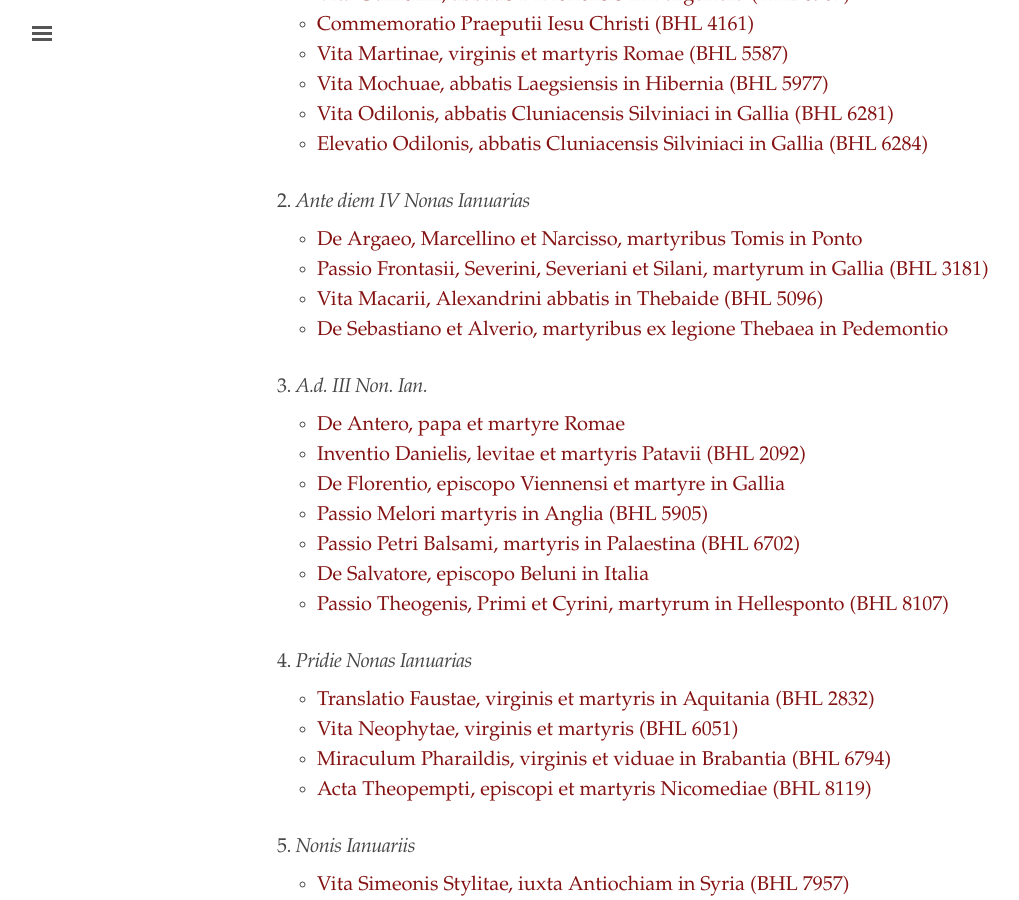
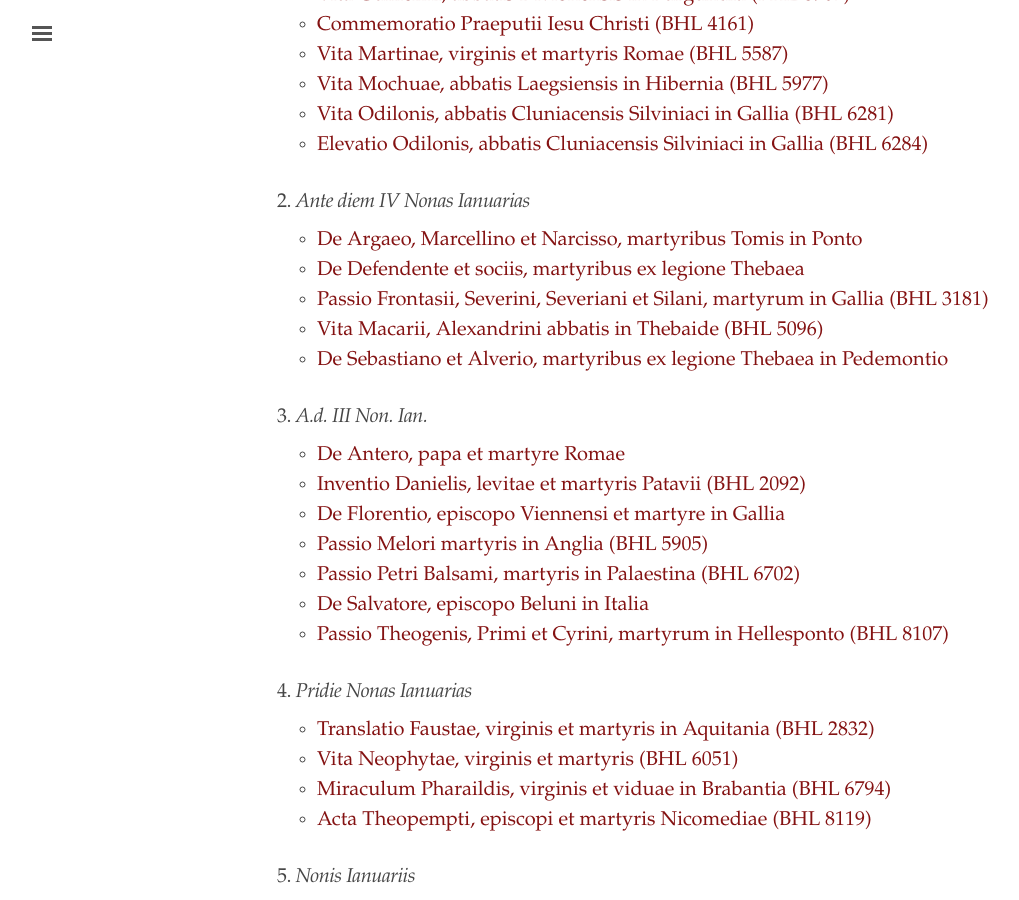
Before and after one commit to cjkoepke1/latin-hagiography, a Jekyll site: the page built from index.md, in a window 1280 px wide and 900 px high, scrolled down 745 px. Shown: the whole window, without its empty margins (3-1022 px from the left). Built offline with Jekyll 4.4.1, drawn with Linux system fonts in a browser that asks for light colours.

Commit message:
Added De Defendente et sociis

```diff
--- a/index.md
+++ b/index.md
@@ -31,6 +31,7 @@ title: "Latin Hagiography"
 ### 2. *Ante diem IV Nonas Ianuarias*
 
 - [De Argaeo, Marcellino et Narcisso, martyribus Tomis in Ponto](https://cjkoepke1.github.io/latin-hagiography/texts/de-argaeo-et-sociis/)
+- [De Defendente et sociis, martyribus ex legione Thebaea](https://cjkoepke1.github.io/latin-hagiography/texts/de-defendente/)
 - [Passio Frontasii, Severini, Severiani et Silani, martyrum in Gallia (BHL 3181)](https://cjkoepke1.github.io/latin-hagiography/texts/passio-frontasii/)
 - [Vita Macarii, Alexandrini abbatis in Thebaide (BHL 5096)](https://cjkoepke1.github.io/latin-hagiography/texts/vita-macarii-alexandrini/)
 - [De Sebastiano et Alverio, martyribus ex legione Thebaea in Pedemontio](https://cjkoepke1.github.io/latin-hagiography/texts/de-sebastiano-et-alverio/)
```
